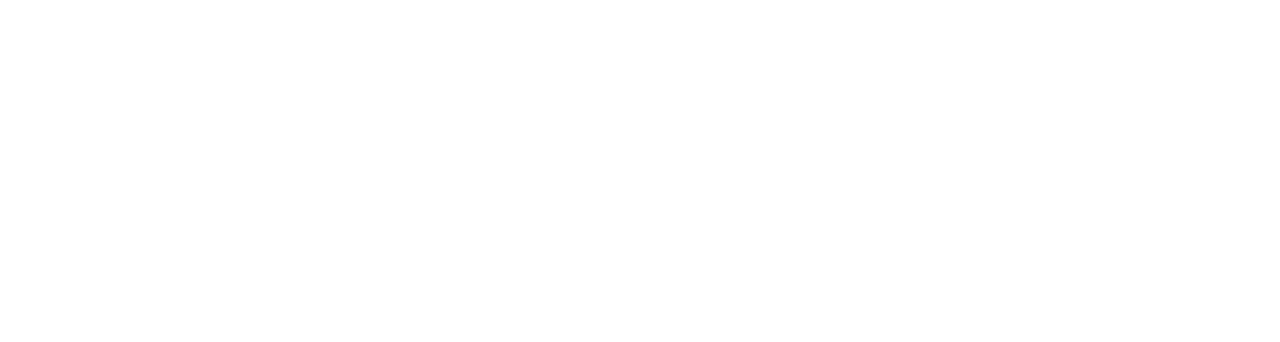
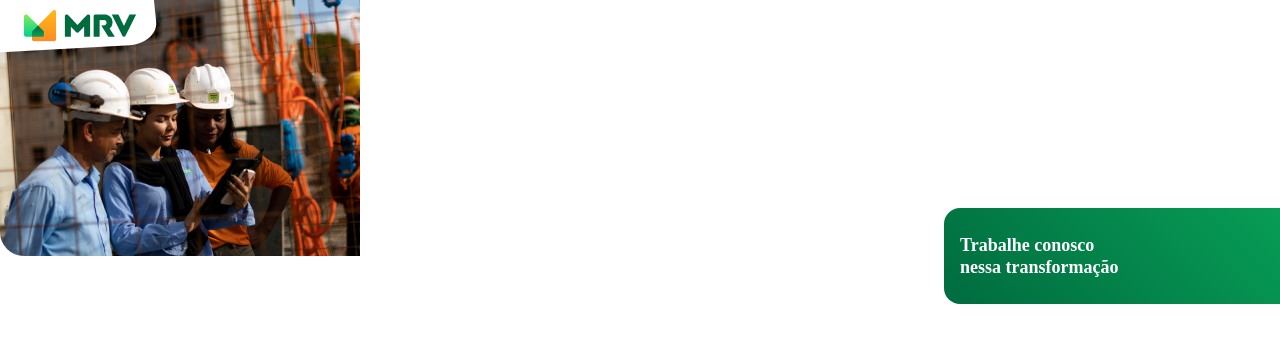
Before and after one commit to leoalves-15/TestePenseOpen, a website: page index.html in a window 1280 px wide. Drawn offline with Linux system fonts and the light colour scheme.

Commit message:
feature: first component (banner)

```diff
--- /dev/null
+++ b/Assets/Src/Styles/index.scss
@@ -0,0 +1,56 @@
+$primary-green: #079D56;
+$second-green: #006B3F;
+$withe-text : #ffffff;
+@mixin Call-To-Action($text-color, $line-height, $weight) {
+    color: $text-color;
+    font-size: 18px;
+    line-height: $line-height;
+    font-weight: $weight;
+    font-style: normal;
+}
+*{
+    padding: 0;
+    margin: 0;
+}
+.Container-All{
+    width: 100vw;
+}
+.Contain-All{
+    width: 100%;
+}
+.Container-Banner, Container-Navigation,
+.Container-Value, .Container-Space, .Container-vacancies,Container-explore-opportunities{
+    width: 100%;
+    display: flex;
+    flex-direction: column;
+}
+.Container-Header{
+    z-index: 9999;
+    height: 90px;
+    position: absolute;
+}
+.Container-Banner{
+    align-items: flex-end;
+    top:0;
+    .Banner{
+        width: 100%;
+        height: 256px;
+        background-repeat: no-repeat;
+        background-size: contain;
+        background-image: url("../Images/BannerMobile.png");
+        border-radius: 0 0 0 24px;
+    }
+    .Text-Banner{
+        display: flex;
+        align-items: center;
+        width: 336px;
+        height: 96px;
+        margin-top: calc(-96px/2);
+        border-radius: 16px 0 0 16px;
+        background: linear-gradient(225deg, $primary-green 0%, $second-green 100%);
+        h1{
+            @include Call-To-Action(#ffffff, 22px, bold);
+            margin-left: 16px;
+        }
+    }
+}
--- a/index.html
+++ b/index.html
@@ -5,8 +5,34 @@
     <meta http-equiv="X-UA-Compatible" content="IE=edge">
     <meta name="viewport" content="width=device-width, initial-scale=1.0">
     <title>Pense Open</title>
+    <link href="./Assets/Src/Styles/index.css" type="text/css" rel="stylesheet">
 </head>
 <body>
+    <div class="Container-All">
+        <div class="Contain-All">
+            <header class="Container-Header">
+                <img src="./Assets/Src/Images/Logo.png" alt="">
+            </header>
+            <div class="Container-Banner">
+                <div class="Banner">teste</div>
+                <div class="Text-Banner"> <h1>Trabalhe conosco <br/> nessa transformação</h1></div>
+            </div>
+            <div class="Container-Navigation">
 
+            </div>
+            <div class="Container-explore-opportunities">
+
+            </div>
+            <div class="Container-Value">
+
+            </div>
+            <div class="Container-Space">
+
+            </div>
+            <div class="Container-vacancies">
+
+            </div>
+        </div>
+    </div>
 </body>
 </html>
```
Also changed, not shown: Assets/Src/Images/Banner.png (added), Assets/Src/Images/BannerMobile.png (added), Assets/Src/Images/Logo.png (added), Assets/Src/Styles/index.css (added), 1 other file.
